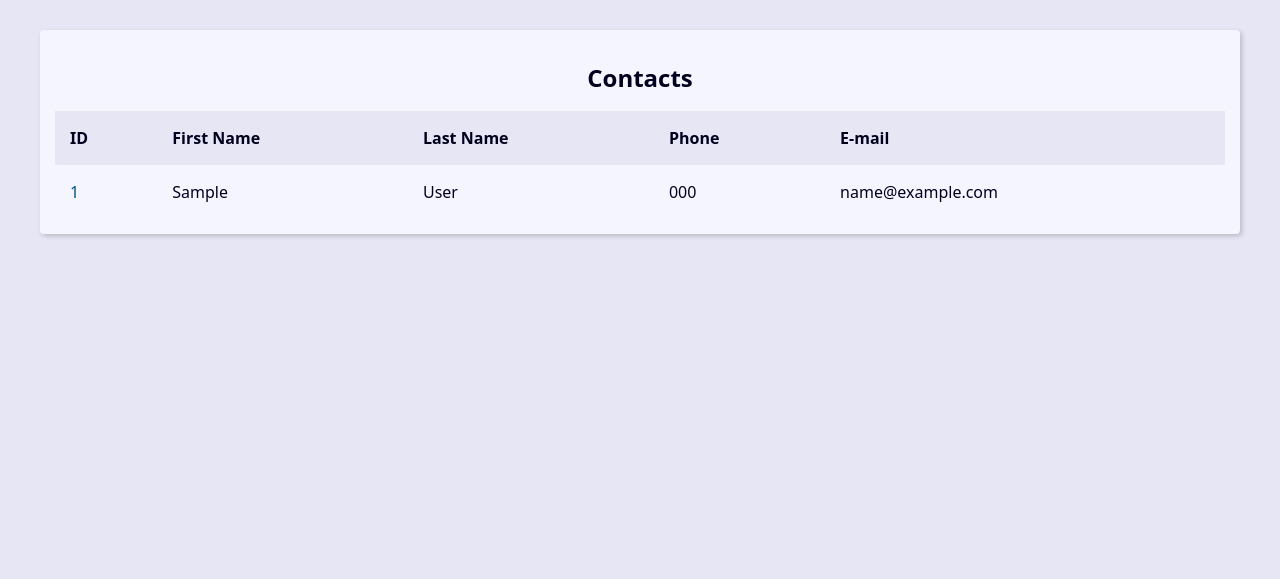
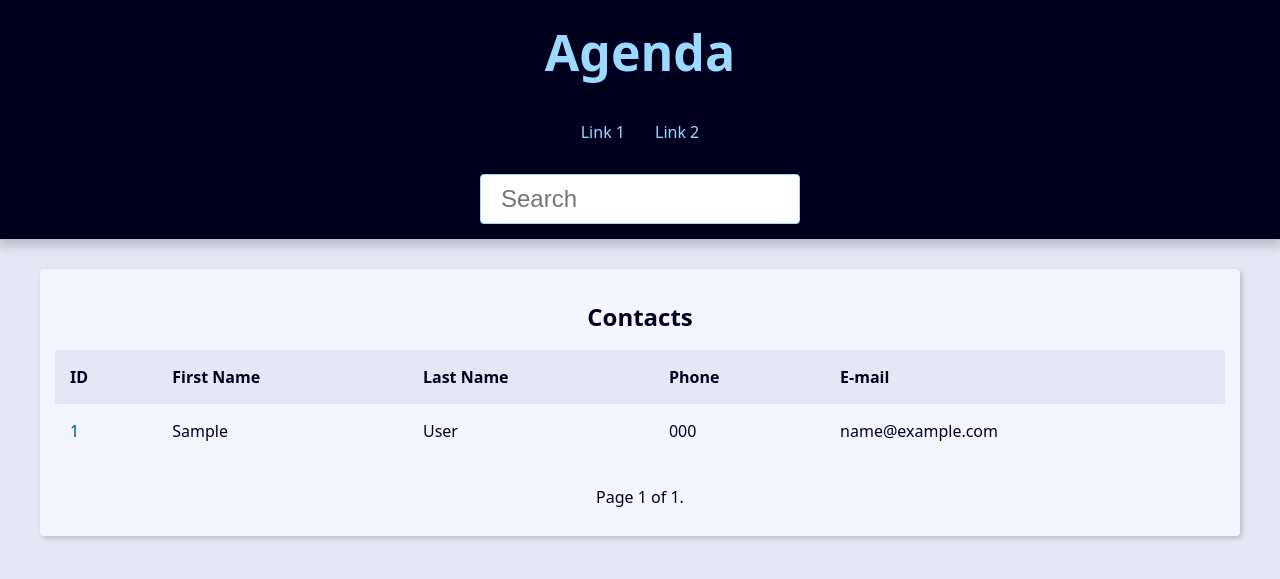
Before and after one commit to GalvanGabe/projeto_agenda_django, a Django app: page / in a window 1280 px wide. Shown: the top 579 px of the page. Run offline with Django 5.2, Linux system fonts and the light colour scheme; tables that the repository leaves empty hold one stand-in row (values such as "Sample post").

Commit message:
starting pagination

```diff
--- a/base_templates/global/base.html
+++ b/base_templates/global/base.html
@@ -3,12 +3,15 @@
 <head>
     <meta charset="UTF-8">
     <meta name="viewport" content="width=device-width, initial-scale=1.0">
-    <title>Agenda</title>
+    <title>{{ site_title }}Agenda</title>
     <link rel="stylesheet" type="text/css" href="{% static 'global/css/style.css' %}">
 </head>
 <body>
+    {% include "global/partials/_header.html" %}
+
     <main class="content">
         {% block content %}{% endblock content %}
+        {% include "global/partials/_pagination.html" %}
     </main>
 </body>
 </html>
--- /dev/null
+++ b/base_templates/global/partials/_header.html
@@ -0,0 +1,22 @@
+<header class="header">
+    <h1 class="header-heading">
+        <a href="{% url "contact:index" %}" class="header-link">Agenda</a>
+    </h1>
+
+    <nav class="menu">
+        <ul class="menu-list">
+            <li class="menu-item">
+                <a href="#" class="menu-link">Link 1</a>
+            </li>
+            <li class="menu-item">
+                <a href="#" class="menu-link">Link 2</a>
+            </li>
+        </ul>
+    </nav>
+
+    <div class="search">
+        <form action="{% url "contact:search" %}" method="GET">
+            <input type="search" class="search-input" placeholder="Search" id="search" name="q" value="{{ request.GET.q.strip }}">
+        </form>
+    </div>
+</header>
--- /dev/null
+++ b/base_templates/global/partials/_pagination.html
@@ -0,0 +1,19 @@
+{% if page_obj %}
+    <div class="pagination">
+        <span class="step-links">
+            {% if page_obj.has_previous %}
+                <a href="?page=1&q={{ request.GET.q.strip }}">&laquo; first</a>
+                <a href="?page={{ page_obj.previous_page_number }}&q={{ request.GET.q.strip }}">previous</a>
+            {% endif %}
+
+            <span class="current">
+                Page {{ page_obj.number }} of {{ page_obj.paginator.num_pages }}.
+            </span>
+
+            {% if page_obj.has_next %}
+                <a href="?page={{ page_obj.next_page_number }}&q={{ request.GET.q.strip }}">next</a>
+                <a href="?page={{ page_obj.paginator.num_pages }}&q={{ request.GET.q.strip }}">last &raquo;</a>
+            {% endif %}
+        </span>
+    </div>
+{% endif %}
--- a/contact/templates/contact/index.html
+++ b/contact/templates/contact/index.html
@@ -1,6 +1,7 @@
 {% extends "global/base.html" %}
 
 {% block content %}
+    {% if page_obj %}
         <div class="responsive-table">
             <table class="contacts-table">
                 <caption class="table-caption">
@@ -18,7 +19,7 @@
                 </thead>
 
                 <tbody>
-                {% for contact in contacts %}
+                    {% for contact in page_obj %}
                         <tr class="table-row">
                             <td class="table-cel">
                                 <a href="{% url "contact:contact" contact.id %}" class="table-link">
@@ -46,4 +47,11 @@
                 </tbody>
             </table>
         </div>
+    {% else %}
+        <div class="single-contact">
+            <h1 class="single-contact-name">
+                Nenhum contato encontrado.
+            </h1>
+        </div>
+    {% endif %}
 {% endblock content %}
--- a/contact/urls.py
+++ b/contact/urls.py
@@ -5,6 +5,9 @@ from contact import views
 app_name = 'contact'
 
 urlpatterns = [
-    path('<int:contact_id>/', views.contact, name='contact'),
     path('', views.index, name='index'),
+    path('search/', views.search, name='search'),
+
+    # contact (CRUD)
+    path('contact/<int:contact_id>/', views.contact, name='contact'),
 ]
--- a/contact/views/contact_views.py
+++ b/contact/views/contact_views.py
@@ -1,12 +1,42 @@
-from django.shortcuts import get_object_or_404, render
+from django.db.models import Q
+from django.shortcuts import get_object_or_404, render, redirect
+from django.core.paginator import Paginator
 
 from contact.models import Contact
 
 def index(request):
     contacts = Contact.objects.all()
 
+    paginator = Paginator(contacts, 10)
+    page_number = request.GET.get('page')
+    page_obj = paginator.get_page(page_number)
+
     context = {
-        'contacts': contacts,
+        'page_obj': page_obj,
+        'site_title': 'Contatos - '
+    }
+
+    return render(
+        request,
+        'contact/index.html',
+        context,
+    )
+
+def search(request):
+    search_value = request.GET.get('q', '').strip()
+
+    if search_value == '':
+        return redirect('contact:index')
+
+    contacts = Contact.objects.filter(Q(first_name__icontains=search_value) | Q(last_name__icontains=search_value) | Q(phone__icontains=search_value) | Q(email__icontains=search_value))
+
+    paginator = Paginator(contacts, 10)
+    page_number = request.GET.get('page')
+    page_obj = paginator.get_page(page_number)
+
+    context = {
+        'page_obj': page_obj,
+        'site_title': 'Search - '
     }
 
     return render(
@@ -18,9 +48,11 @@ def index(request):
 def contact(request, contact_id):
     # single_contact = Contact.objects.filter(pk=contact_id).first()
     single_contact = get_object_or_404(Contact, pk=contact_id)
+    site_title = f'{single_contact.first_name} {single_contact.last_name} - '
 
     context = {
         'contact': single_contact,
+        'site_title': site_title
     }
 
     return render(
```
Lines whose indentation alone changed are shown as unchanged.
